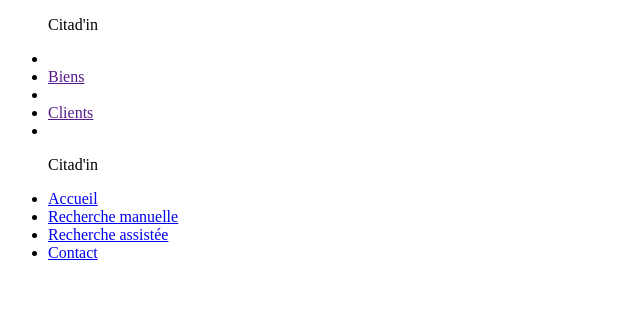
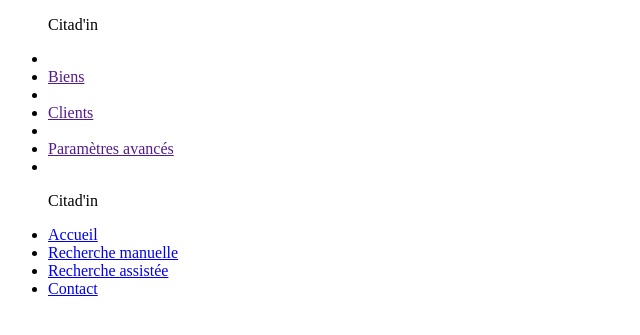
Before and after one commit to mirsal/citadin, a PHP site: template apps/backend/templates/layout.php in a window 1280 px wide. Shown: the top 335 px of the page, without its empty margins (0-640 px from the left). Run offline with PHP 8.4, Linux system fonts and the light colour scheme; the template is opened without the code that fills it, so the values that code supplies are empty.

Commit message:
Add a new tab in the backend layout (advanced configuration)
git-svn-id: http://svn.idci-consulting.fr/citadin.fr/trunk@46 9e24bf6e-2ee3-4532-97b1-3e928c6f3323

```diff
--- a/apps/backend/templates/layout.php
+++ b/apps/backend/templates/layout.php
@@ -25,6 +25,8 @@
 				<li><a href="<?php echo url_for('property')?>">Biens</a></li>
 				<li class="separator"></li>
 				<li><a href="<?php echo url_for('homepage')?>">Clients</a></li>
+                <li class="separator"></li>
+				<li><a href="<?php echo url_for('homepage')?>">Paramètres avancés</a></li>
 				<li class="right"></li>
 			</ul></nav>
 		</div>
```
